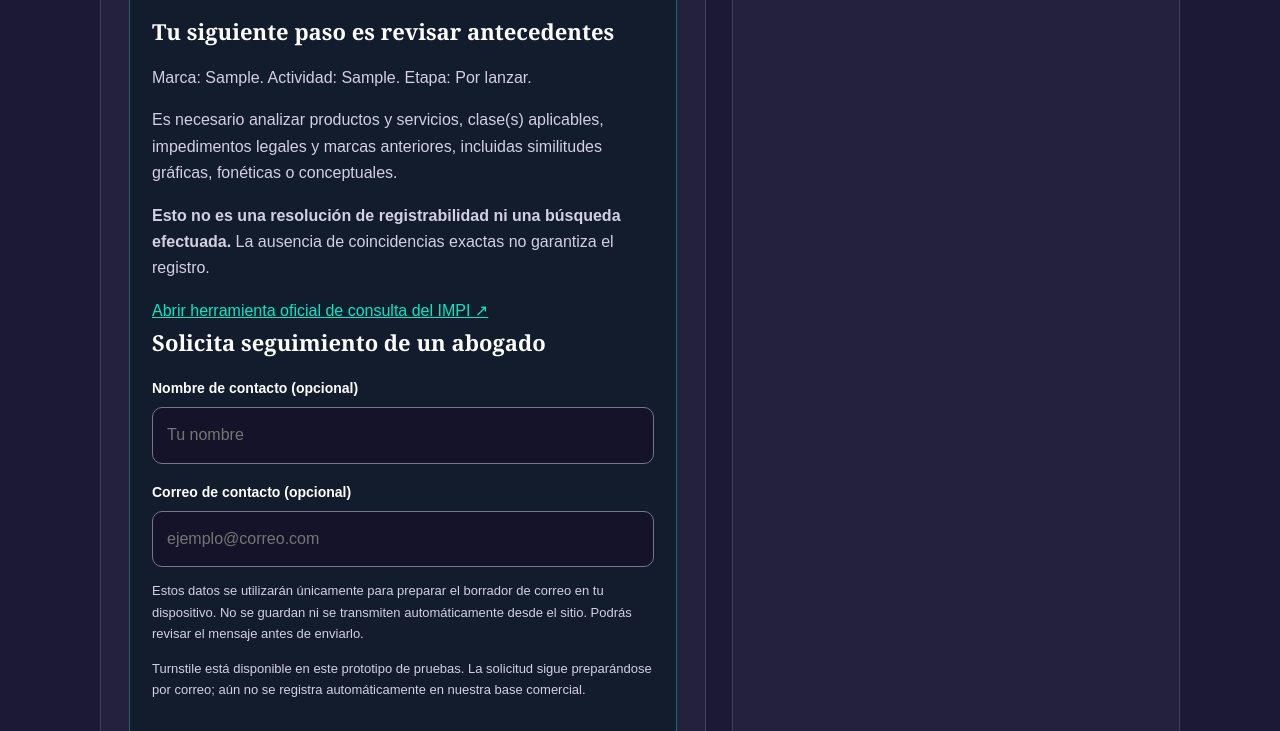
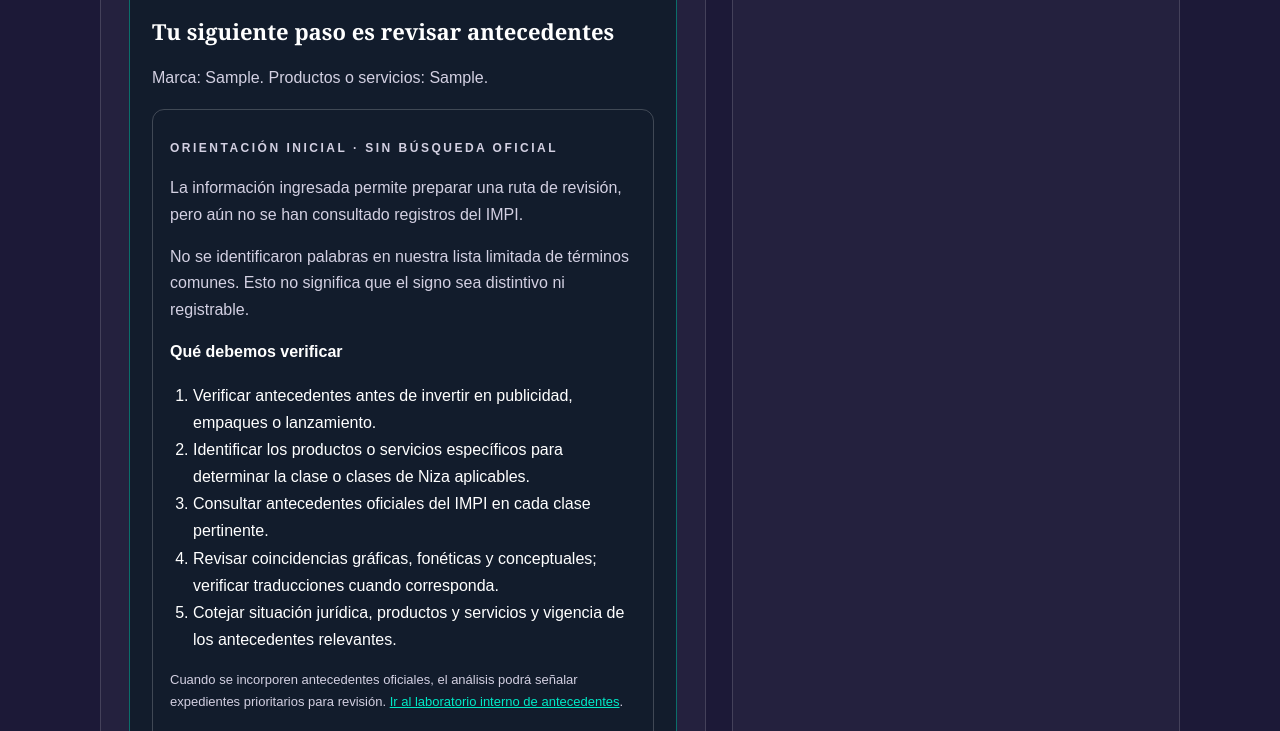
Before and after one commit to Carlodelagran/surfinglegals, a plain HTML site: page servicios/consulta-marca/index.html in a window 1280 px wide. Both pictures are taken after typing "Sample", "Sample" into the empty fields and a click on the button "Ver los siguientes pasos →". Shown: the part 1088-1819 px from the top of the page. Drawn offline with Linux system fonts and the light colour scheme.

Commit message:
feat: show contextual initial mark review route and explain pending IMPI checks

```diff
--- a/servicios/consulta-marca/index.html
+++ b/servicios/consulta-marca/index.html
@@ -66,6 +66,14 @@
           <p class="marca-status">Consulta preliminar preparada</p>
           <h3>Tu siguiente paso es revisar antecedentes</h3>
           <p id="resumen"></p>
+          <div id="ruta-inicial" aria-label="Ruta preliminar de revisión" style="margin:18px 0;padding:17px;border:1px solid #ffffff32;border-radius:12px">
+            <p class="marca-kicker">ORIENTACIÓN INICIAL · SIN BÚSQUEDA OFICIAL</p>
+            <p id="estado-consulta"></p>
+            <p id="observacion-inicial"></p>
+            <h4 style="margin:15px 0 7px">Qué debemos verificar</h4>
+            <ol id="ruta-pasos" style="padding-left:23px;line-height:1.7"></ol>
+            <p class="marca-note">Cuando se incorporen antecedentes oficiales, el análisis podrá señalar expedientes prioritarios para revisión. <a href="laboratorio/">Ir al laboratorio interno de antecedentes</a>.</p>
+          </div>
           <p>Es necesario analizar productos y servicios, clase(s) aplicables, impedimentos legales y marcas anteriores, incluidas similitudes gráficas, fonéticas o conceptuales.</p>
           <p><strong>Esto no es una resolución de registrabilidad ni una búsqueda efectuada.</strong> La ausencia de coincidencias exactas no garantiza el registro.</p>
           <a href="https://marcia.impi.gob.mx/" target="_blank" rel="noopener noreferrer">Abrir herramienta oficial de consulta del IMPI ↗</a>
@@ -105,6 +113,7 @@
     </div>
   </main>
   <footer>© Surfing Legals 2026 · <a href="../../quienes-somos/index.html">Conócenos</a> · <a href="../../aviso-de-privacidad/">Aviso de privacidad</a></footer>
+  <script src="orientacion-inicial.js"></script>
   <script src="https://challenges.cloudflare.com/turnstile/v0/api.js" async defer></script>
   <script>
     (() => {
@@ -190,7 +199,14 @@
         const descripcion = form.elements.descripcion.value.trim();
         const etapa = form.elements.etapa.value;
         if (!marca || !descripcion) return;
-        summary.textContent = 'Marca: ' + marca + '. Actividad: ' + descripcion + '. Etapa: ' + etapa + '.';
+        const orientacion=SLOrientacion.prepare({marca,descripcion,etapa});
+        summary.textContent = 'Marca: '+marca+'. Productos o servicios: '+descripcion+'.';
+        document.getElementById('estado-consulta').textContent=orientacion.explicacion;
+        document.getElementById('observacion-inicial').textContent=orientacion.elementosGenericos.length
+          ? 'Elementos que conviene analizar por su posible carácter común o descriptivo, según los servicios: '+orientacion.elementosGenericos.join(', ')+'. Esto no implica una negativa del IMPI.'
+          : 'No se identificaron palabras en nuestra lista limitada de términos comunes. Esto no significa que el signo sea distintivo ni registrable.';
+        const lista=document.getElementById('ruta-pasos');lista.replaceChildren();
+        orientacion.tareas.forEach(item=>{const li=document.createElement('li');li.textContent=item;lista.append(li);});
         consultaActual = {marca,descripcion,etapa};
         prepararCorreo();
         result.hidden = false;
```
